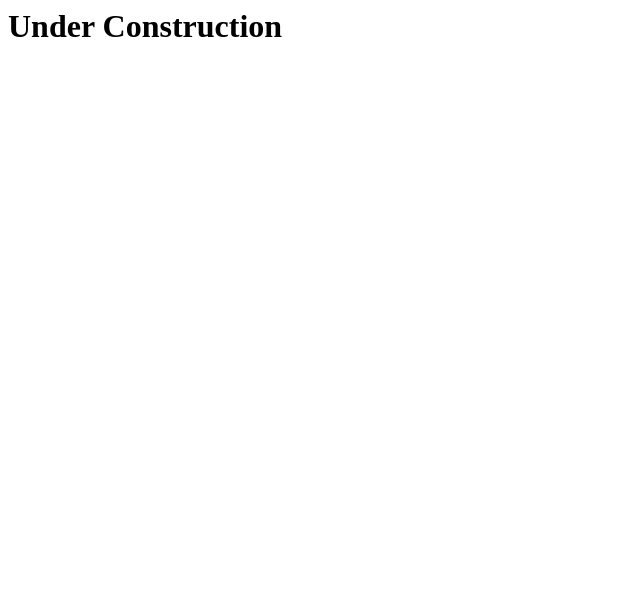
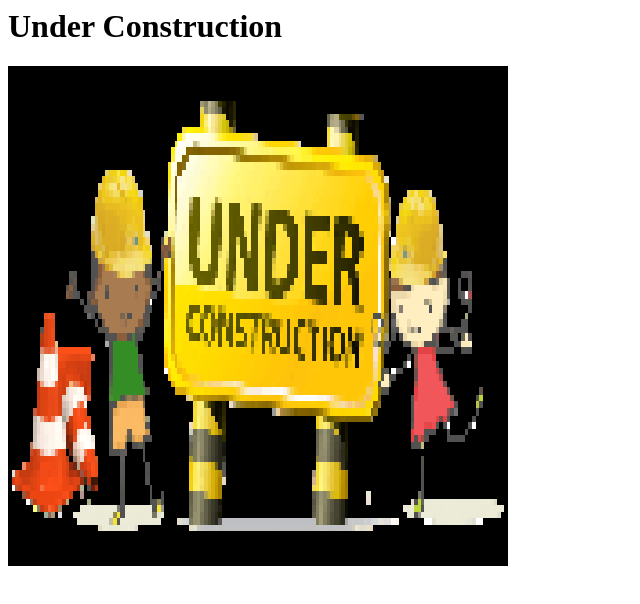
Before and after one commit to arpell/arpell.github.io, a plain HTML site: page index.html in a window 1280 px wide. Shown: the whole page, without its empty margins (0-640 px from the left). Drawn offline with Linux system fonts and the light colour scheme.

Commit message:
Added Image to Page

```diff
--- a/index.html
+++ b/index.html
@@ -1 +1,2 @@
 <h1>Under Construction</h1>
+<img src="underconstruction.png" alt="Under Construction">
```
